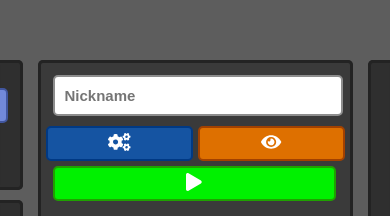
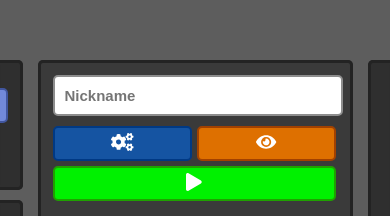
Before and after one commit to timlangner/bublex-client, a React (Create React App) app: page / in a window 390 px wide. Shown: the part 137-353 px from the top of the page. Built offline with nearby package versions, Linux system fonts and the light colour scheme.

Commit message:
:iphone: Make main buttons reponsive

```diff
--- a/src/components/main/Main.jsx
+++ b/src/components/main/Main.jsx
@@ -26,12 +26,14 @@ const Main = () => {
                     <FontAwesomeIcon icon={faEye} />
                 </button>
             </div>
+            <div className="play-button--wrapper">
                 <button
                     className="play-button"
                     onClick={console.log}
                 >
                     <FontAwesomeIcon icon={faPlay} />
                 </button>
+            </div>
             <div className="ad-wrapper">
                 <div className="center">
                     <p>Advertisement</p>
--- a/src/components/main/main.scss
+++ b/src/components/main/main.scss
@@ -50,12 +50,15 @@
     display: flex;
     justify-content: center;
     margin-bottom: 5px;
+    width: 90%;
+    margin-left: 15px;
     .settings-button {
-      width: 147px;
+      width: 49%;
       height: 35px;
       background-color: #1554A2;
       color: white;
       border-radius: 5px;
+      margin-right: 2.5px;
       border: 2px solid #003984;
       font-size: 18px;
 
@@ -70,13 +73,13 @@
     }
 
     .spectate-button {
-      width: 147px;
+      width: 49%;
       height: 35px;
       background-color: #DE7000;
       color: white;
       border-radius: 5px;
       border: 2px solid #A24100;
-      margin-left: 5px;
+      margin-left: 2.5px;
       font-size: 18px;
 
       &:focus {
@@ -90,14 +93,19 @@
     }
   }
 
+  .play-button--wrapper {
+    display: flex;
+    justify-content: center;
+    width: 90%;
+    margin-left: 15px;
+
     .play-button {
-    width: 90%;
+      width: 100%;
       height: 35px;
       background-color: #00F100;
       color: white;
       border-radius: 5px;
       border: 2px solid #1FA100;
-    margin-left: 15px;
       font-size: 18px;
 
       &:focus {
@@ -110,3 +118,4 @@
       }
     }
   }
+}
```
Lines whose indentation alone changed are shown as unchanged.
